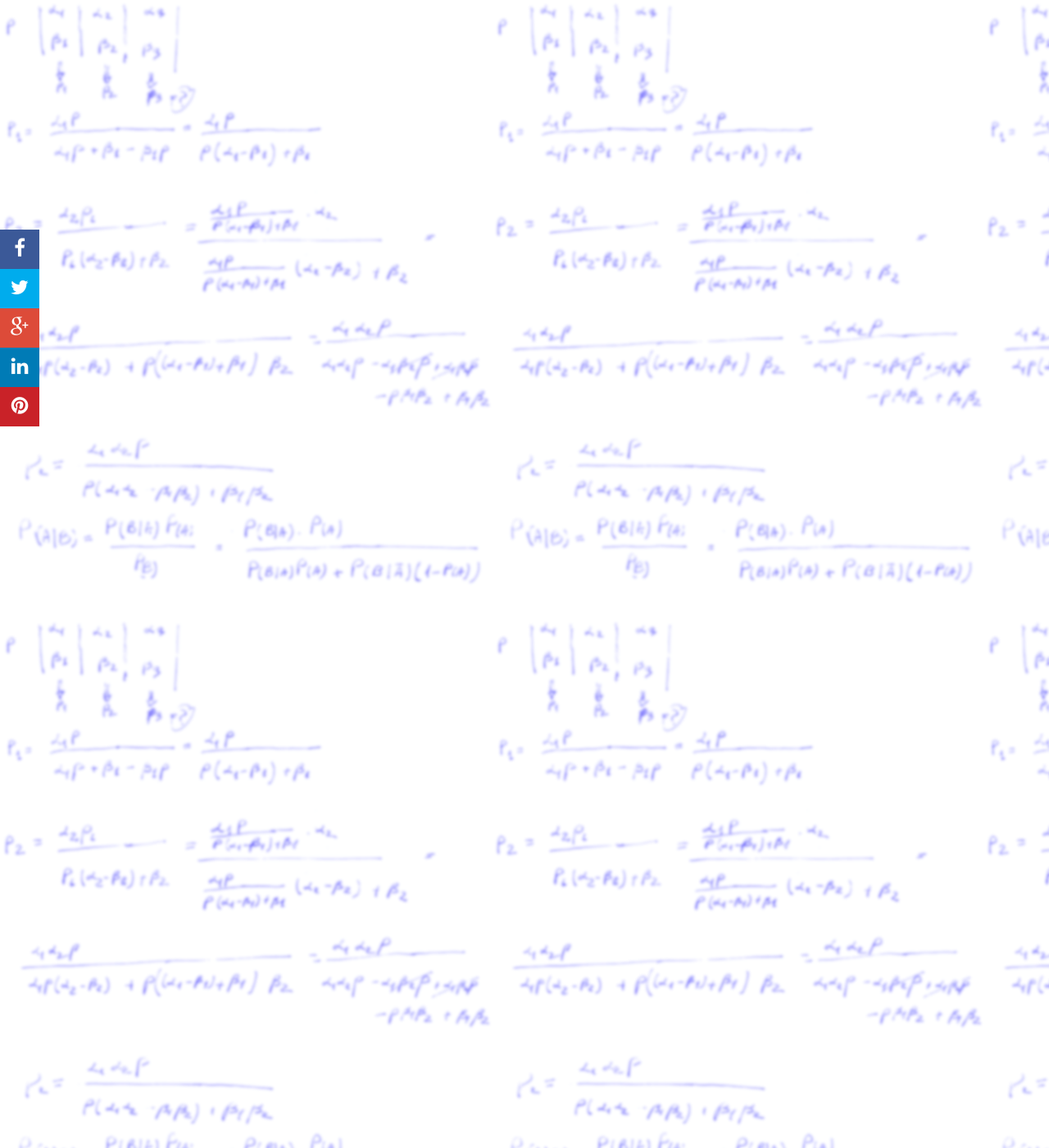
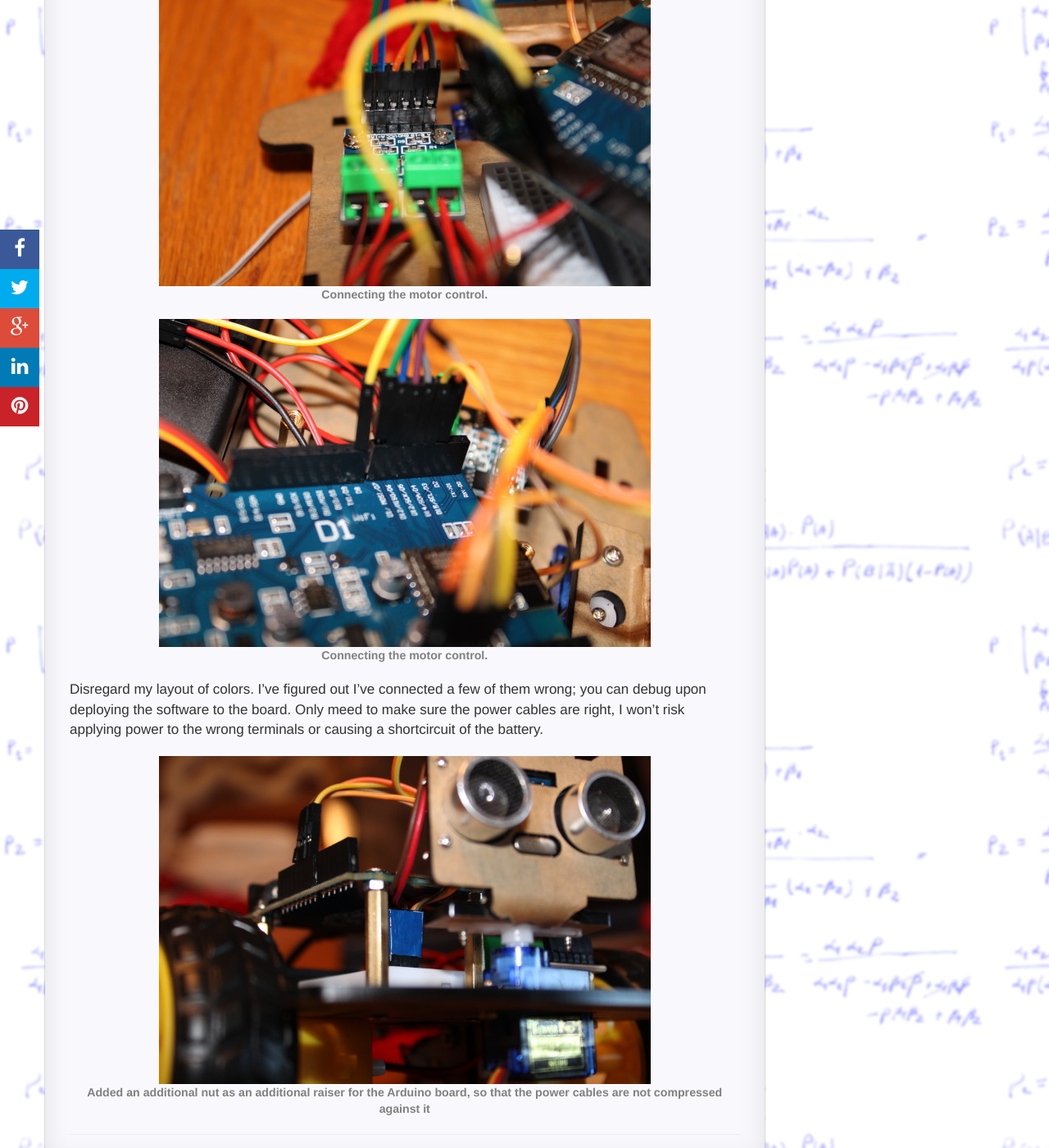
Before and after one commit to RazvanML/reco-link, a Jekyll site: the page built from _posts/2022-09-19-Robot cart.md, in a window 1280 px wide and 1400 px high, scrolled down 8428 px. Shown: the whole window at 82% size. Built offline with Jekyll 4.4.1, drawn with Linux system fonts in a browser that asks for light colours; nearby versions of some CDN libraries; comment, search, counter and statistics services are not loaded; some of the changed text lies outside the part shown.

Commit message:
Update 2022-09-19-Robot cart.md

```diff
--- a/_posts/2022-09-19-Robot cart.md
+++ b/_posts/2022-09-19-Robot cart.md
@@ -37,11 +37,99 @@
 <figure>
     <img src="{{'/static/robot/IMG_1078.JPG' | prepend: site.baseurl }}"
     alt='The servo for ultrasound mount' />
-    <figcaption>The ultrasound mount top view</figcaption>
+    <figcaption>The ultrasound mount servo top view</figcaption>
 </figure>
 
 <figure>
     <img src="{{'/static/robot/IMG_1079.JPG' | prepend: site.baseurl }}"
     alt='The servo for ultrasound mount' />
-    <figcaption>The ultrasound mount bottom view</figcaption>
+    <figcaption>The ultrasound mount servo bottom view</figcaption>
 </figure>
+
+<figure>
+    <img src="{{'/static/robot/IMG_1080.JPG' | prepend: site.baseurl }}"
+    alt='The ultrasound mount' />
+    <figcaption>The ultrasound mount view from behind</figcaption>
+</figure>
+
+
+<figure>
+    <img src="{{'/static/robot/IMG_1081.JPG' | prepend: site.baseurl }}"
+    alt='The ultrasound mount' />
+    <figcaption>The ultrasound mount front view</figcaption>
+</figure>
+
+
+<figure>
+    <img src="{{'/static/robot/IMG_1082.JPG' | prepend: site.baseurl }}"
+    alt='Motor control board' />
+    <figcaption>Motors control board</figcaption>
+</figure>
+
+<figure>
+    <img src="{{'/static/robot/IMG_1091.JPG' | prepend: site.baseurl }}"
+    alt='Motor control board power output wiring bottom view' />
+    <figcaption>Motors control board  power output bottom view</figcaption>
+</figure>
+Note: do not use the large round hole, but the narrow rectangular hole near the bottom wheel. The breadboard will need to be installed above it.
+
+<figure>
+    <img src="{{'/static/robot/IMG_1083.JPG' | prepend: site.baseurl }}"
+    alt='Motor control board power output wiring' />
+    <figcaption>Motors control board  power output wiring</figcaption>
+</figure>
+Polarity of the wires is essential. Otherwise it will either not work or it will reverse the direction of the affected motor.
+
+<figure>
+    <img src="{{'/static/robot/IMG_1085.JPG' | prepend: site.baseurl }}"
+    alt='Power supply of the ultrasound sensor' />
+    <figcaption>Power supply of the ultrasound sensor</figcaption>
+</figure>
+
+<figure>
+    <img src="{{'/static/robot/IMG_1088.JPG' | prepend: site.baseurl }}"
+    alt='Output power supply for the breadboard' />
+    <figcaption>Output power supply for the breadboard</figcaption>
+</figure>
+
+<figure>
+    <img src="{{'/static/robot/IMG_1089.JPG' | prepend: site.baseurl }}"
+    alt='Breadboard power wires.' />
+    <figcaption>Breadboard power wires.</figcaption>
+</figure>
+I've taped together all adjacent connectors, will have to worry less about one connector leaving its place.
+
+
+
+<figure>
+    <img src="{{'/static/robot/IMG_1090.JPG' | prepend: site.baseurl }}"
+    alt='Power wires layout' />
+    <figcaption>Power wires layout.</figcaption>
+</figure>
+
+
+<figure>
+    <img src="{{'/static/robot/IMG_1094.JPG' | prepend: site.baseurl }}"
+    alt='Connecting the motor control' />
+    <figcaption>Connecting the motor control.</figcaption>
+</figure>
+
+<figure>
+    <img src="{{'/static/robot/IMG_1096.JPG' | prepend: site.baseurl }}"
+    alt='Connecting the motor control' />
+    <figcaption>Connecting the motor control.</figcaption>
+</figure>
+
+<figure>
+    <img src="{{'/static/robot/IMG_1094.JPG' | prepend: site.baseurl }}"
+    alt='Connecting the motor control' />
+    <figcaption>Connecting the motor control.</figcaption>
+</figure>
+
+Disregard my layout of colors. I've figured out I've connected a few of them wrong; you can debug upon deploying the software to the board. Only meed to make sure the power cables are right, I won't risk applying power to the wrong terminals or causing a shortcircuit of the battery.
+
+<figure>
+    <img src="{{'/static/robot/IMG_1098.JPG' | prepend: site.baseurl }}"
+    alt='Added an additional nut as an additional raiser for the Arduino board, so that the power cables are not compressed against it' />
+    <figcaption>Added an additional nut as an additional raiser for the Arduino board, so that the power cables are not compressed against it</figcaption>
+</figure>
```
